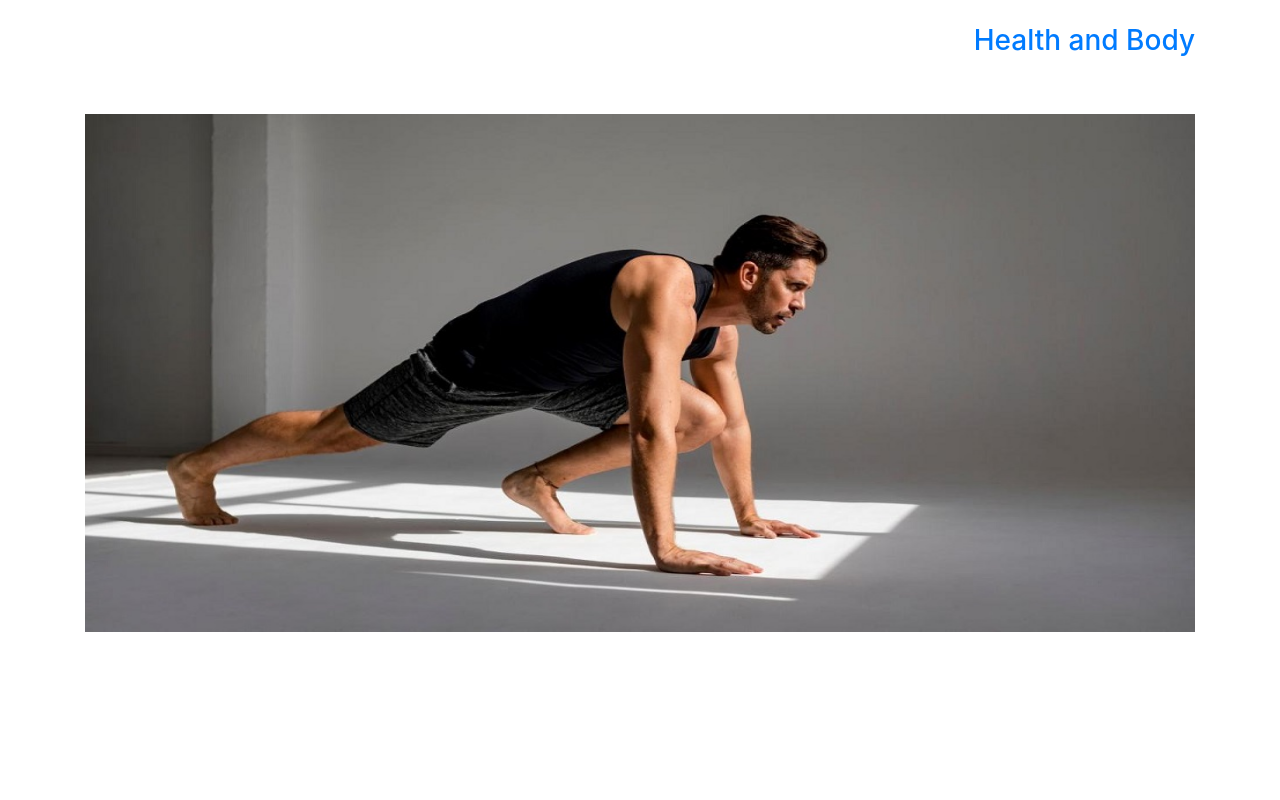
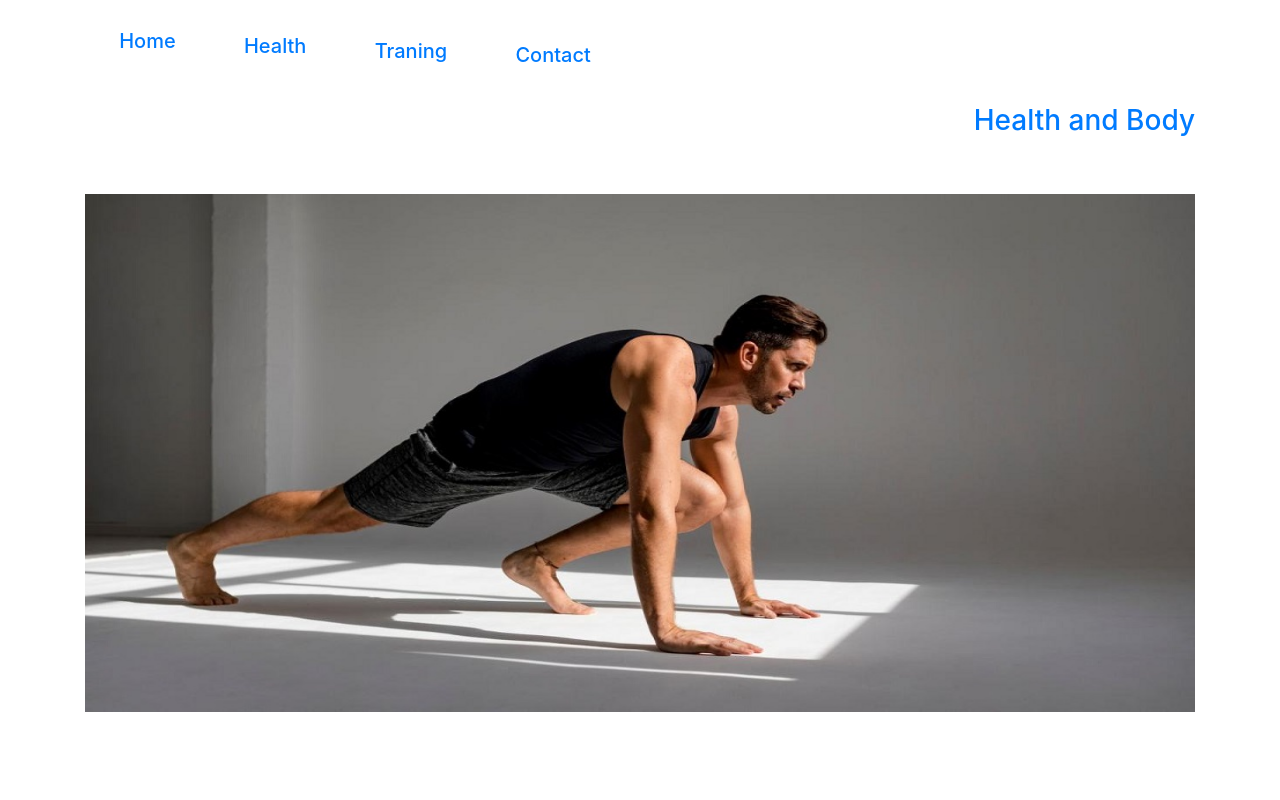
Before and after one commit to goranivankovic/fit, a website: page index.html in a window 1280 px wide. Shown: the top 800 px of the page. Drawn offline with nearby package versions, Linux system fonts and the light colour scheme.

Commit message:
Update index.html

```diff
--- a/index.html
+++ b/index.html
@@ -12,8 +12,26 @@
 </head>
 <body>
 
-    <br>
-        <div class="container">
+     <br>
+
+    <div class="container">
+        <div class="row">
+            <div class="col-xl-6  col-lg-6 col-md-6 col-sm-12">
+
+                <ul class="nav" style="display: flex;justify-content: space-around;">
+                    <li class="nav-item d h5 "><a href="inedx.html" class="text-primary">Home</a></li>
+                    <li class="nav-item d h5"><a href="#health" class="text-primary">Health</a></li>
+                    <li class="nav-item d h5"><a href="#traning" class="text-primary">Traning</a></li>
+                    <li class="nav-item d h5"><a href="html/contact.html" class="text-primary">Contact</a></li>
+                </ul>
+
+
+         </div>
+        </div>
+       </div>
+       <br>
+       <br>
+       <div class="container">
         <div class="row">
             <div class="col">
                 <h3 class="text-right text-primary hText">
@@ -366,14 +384,6 @@ Exercising is an effective way to break this cycle. As well as releasing endorph
 
 
 
-
-
-
-
-
-
-
-
     <script src="https://unpkg.com/aos@next/dist/aos.js"></script>
     <script src="js/anime.min.js"></script>
     <script src="js/index.js"></script>
```
